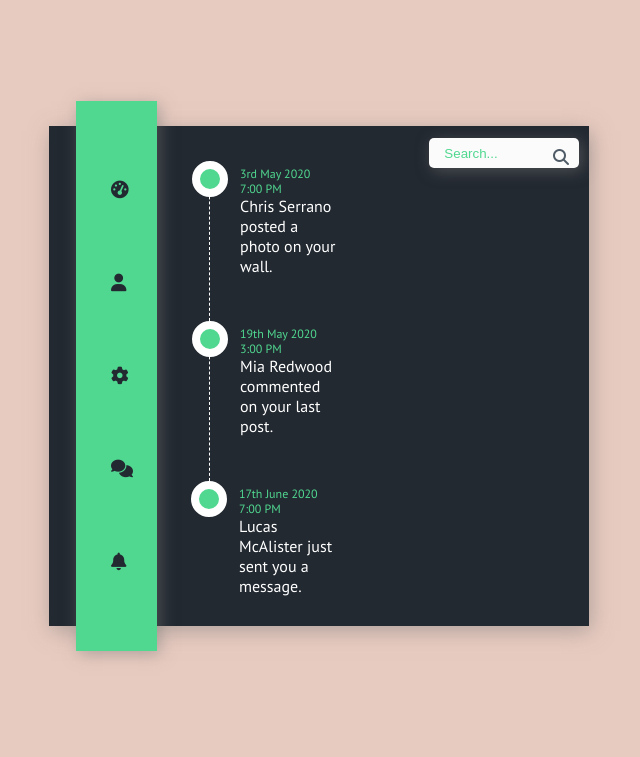
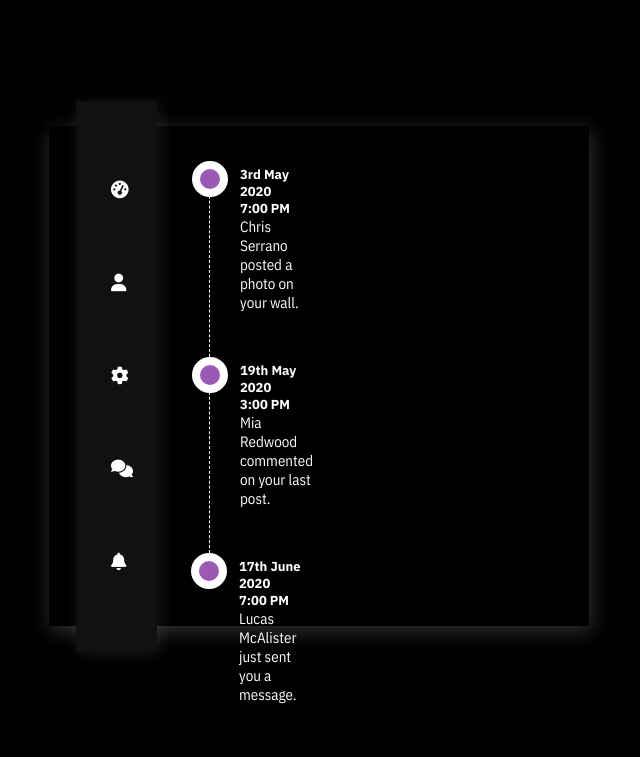
Before and after one commit to th777c/timeline-fall-fest-2025, a plain HTML site: page index.html in a window 1280 px wide. Shown: the whole page, without its empty margins (321-961 px from the left). Drawn offline with nearby package versions, Linux system fonts and the light colour scheme.

Commit message:
index.html

```diff
--- a/index.html
+++ b/index.html
@@ -2,28 +2,31 @@
 <html lang="en">
 <head>
   <meta charset="UTF-8">
-  <title>Timeline Example</title>
+  <title>Galaxy Timeline</title>
 
-  <!-- Google Font -->
-  <link href="https://fonts.googleapis.com/css2?family=PT+Sans&display=swap" rel="stylesheet">
+  <!-- Google Fonts -->
+  <link href="https://fonts.googleapis.com/css2?family=IBM+Plex+Sans:wght@700&family=IBM+Plex+Sans+Condensed&display=swap" rel="stylesheet">
 
   <!-- Font Awesome (icons) -->
   <link rel="stylesheet" href="https://cdnjs.cloudflare.com/ajax/libs/font-awesome/6.5.0/css/all.min.css">
 
   <style>
     body {
-      background: #e8cbc0;
-      font-family: "PT Sans", sans-serif;
+      background: #000; /* Black background */
+      /* For galaxy effect, uncomment this: */
+      /* background: url('https://images.unsplash.com/photo-1446776811953-b23d57bd21aa') no-repeat center center fixed;
+      background-size: cover; */
+      font-family: "IBM Plex Sans", sans-serif;
     }
 
     .container {
-      background: #232931;
+      background: rgba(0,0,0,0.8); /* semi-transparent black for contrast */
       width: 540px;
       height: 500px;
       margin: 0 auto;
       position: relative;
       margin-top: 10%;
-      box-shadow: 2px 5px 20px rgba(119, 119, 119, 0.5);
+      box-shadow: 2px 5px 20px rgba(255, 255, 255, 0.2);
     }
 
     .leftbox {
@@ -32,8 +35,8 @@
       position: absolute;
       width: 15%;
       height: 110%;
-      background-color: #50d890;
-      box-shadow: 3px 3px 15px rgba(119, 119, 119, 0.5);
+      background-color: #111;
+      box-shadow: 3px 3px 15px rgba(255, 255, 255, 0.1);
     }
 
     nav {
@@ -43,7 +46,7 @@
     nav a {
       list-style: none;
       padding: 35px;
-      color: #232931;
+      color: #fff;
       font-size: 1.1em;
       display: block;
       transition: all 0.5s ease-in-out;
@@ -88,72 +91,34 @@
       content: " ";
       border: 8px solid rgba(255, 255, 255, 1);
       border-radius: 500%;
-      background: #50d890;
+      background: #9b59b6; /* Node color (change this for different effect) */
       height: 20px;
       width: 20px;
       transition: all 500ms ease-in-out;
     }
 
     .rb-container ul.rb li:hover::before {
-      border-color: #232931;
+      border-color: #fff;
       transition: all 1000ms ease-in-out;
     }
 
     ul.rb li .timestamp {
-      color: #50d890;
-      position: relative;
-      width: 100px;
-      font-size: 12px;
+      color: #fff;
+      font-family: "IBM Plex Sans", sans-serif;
+      font-weight: 700;
+      font-size: 13px;
     }
 
     .item-title {
       color: #fff;
-    }
-
-    .container-3 {
-      width: 5em;
-      vertical-align: right;
-      white-space: nowrap;
-      position: absolute;
-    }
-
-    .container-3 input#search {
-      width: 150px;
-      height: 30px;
-      background: #fbfbfb;
-      border: none;
-      font-size: 10pt;
-      color: #262626;
-      border-radius: 5px;
-      margin: 0.9em 0 0 28.5em;
-      box-shadow: 3px 3px 15px rgba(119, 119, 119, 0.5);
-    }
-
-    .container-3 .icon {
-      margin: 1.3em 3em 0 31.5em;
-      position: absolute;
-      width: 150px;
-      height: 30px;
-      z-index: 1;
-      color: #4f5b66;
-    }
-
-    input::placeholder {
-      padding: 5em 5em 1em 1em;
-      color: #50d890;
+      font-family: "IBM Plex Sans Condensed", sans-serif;
+      font-size: 15px;
     }
   </style>
 </head>
 <body>
 
 <div class="container">
-
-  <div class="box">
-    <div class="container-3">
-      <span class="icon"><i class="fa fa-search"></i></span>
-      <input type="search" id="search" placeholder="Search..." />
-    </div>
-  </div>
 
   <div class="leftbox">
     <nav>
```
